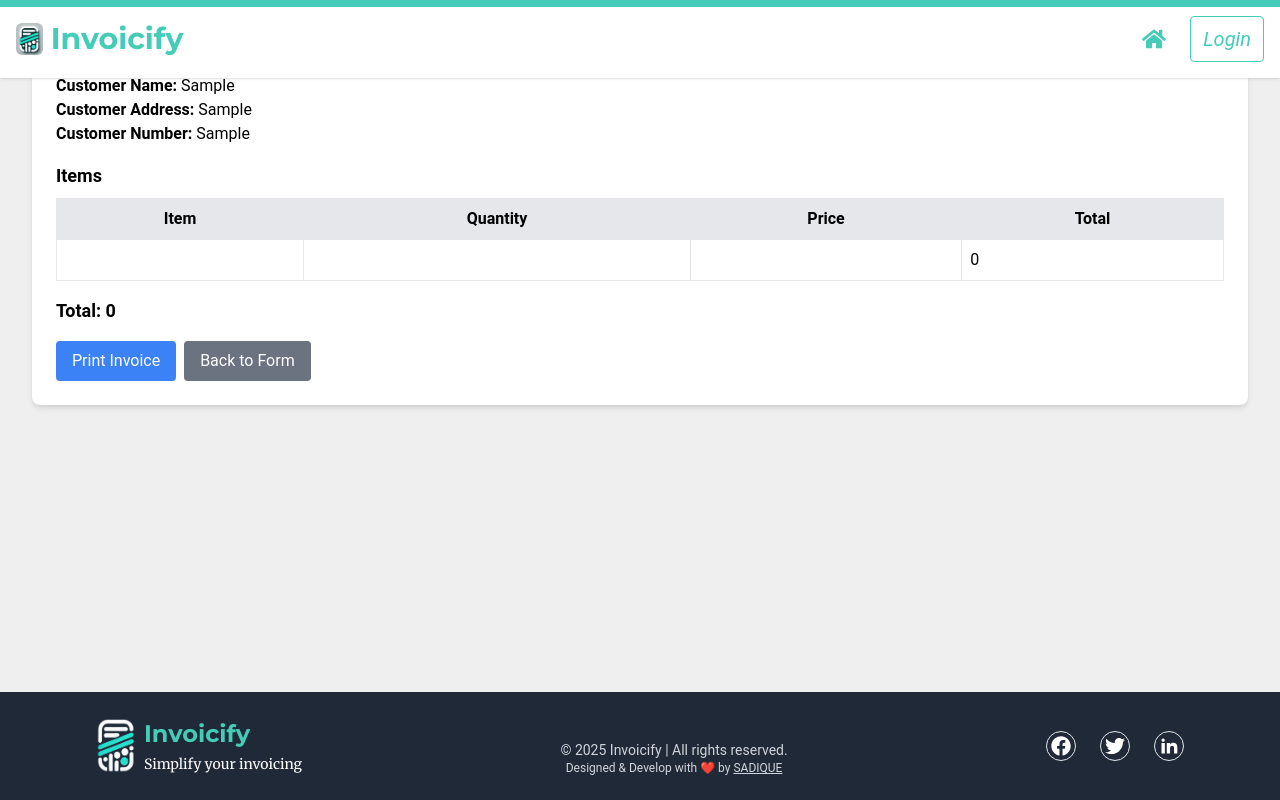
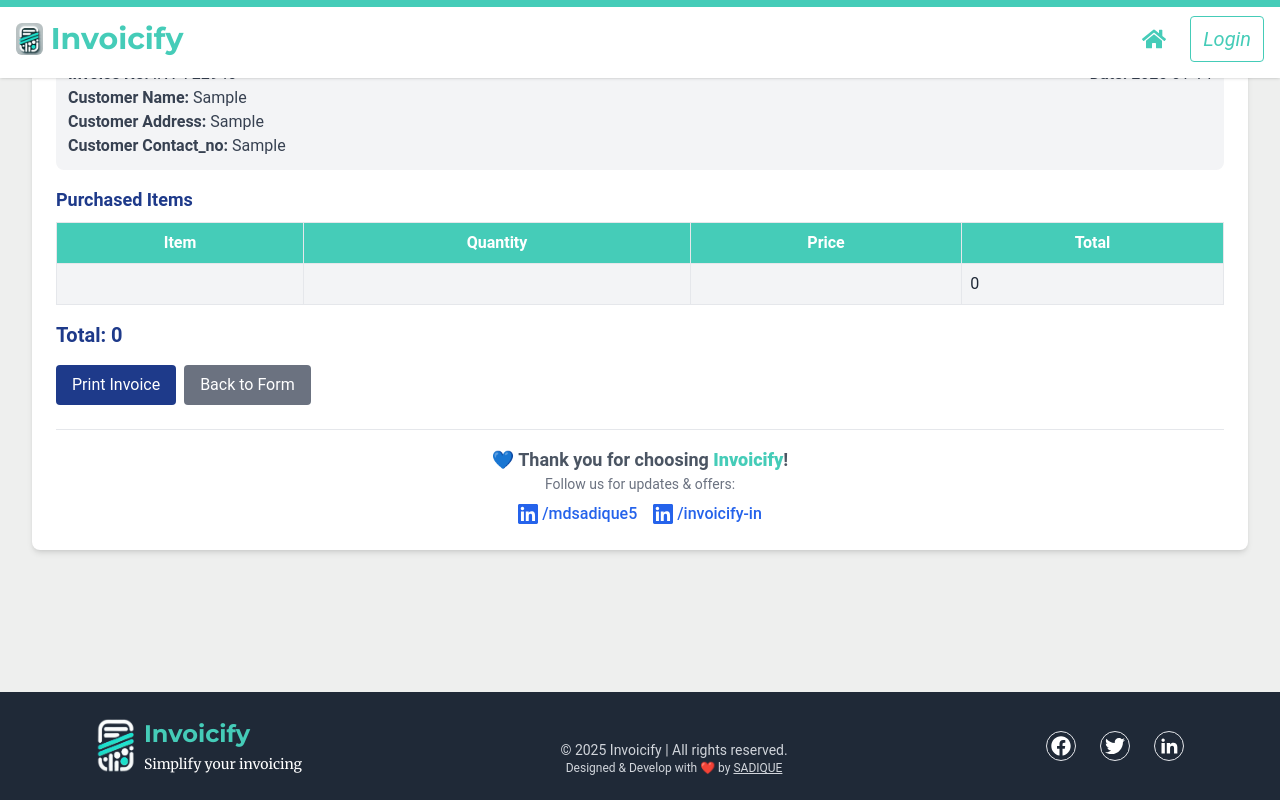
Before and after one commit to sadique-2004/Invoicify, a React (Vite) app: page /invoice1 in a window 1280 px wide. Both pictures are taken after typing "Sample", "Sample", "Sample", "Sample", "Sample", "Sample" into the empty fields and a click on the button "Generate Invoice". Shown: the part 186-986 px from the top of the page. Built offline with nearby package versions, Linux system fonts and the light colour scheme.

Commit message:
improve invoice UI

```diff
--- a/src/components/Footer.jsx
+++ b/src/components/Footer.jsx
@@ -53,7 +53,7 @@ const Footer = () => {
                 <FaTwitter />
               </a>
               <a
-                href="https://www.linkedin.com/in/mdsadique5"
+                href="https://www.linkedin.com/company/invoicify-in/"
                 target="_blank"
                 rel="noopener noreferrer"
                 className="hover:text-[#45CCB8] transition duration-300 text-xl border border-1px solid rounded-full p-1"
--- a/src/components/InvoicePage.jsx
+++ b/src/components/InvoicePage.jsx
@@ -1,6 +1,7 @@
 // Description: This component allows users to create an invoice by filling out customer details and item information. It also provides a preview of the invoice and a print option.
 
 import React, { useState } from 'react';
+import { SiLinkedin } from "react-icons/si";
 
 function InvoicePage() {
   const [shopName, setShopName] = useState('');
@@ -32,8 +33,10 @@ function InvoicePage() {
           <h1 className="text-2xl font-bold mb-6">Invoice Form</h1>
           <div className="mb-4"><strong>Invoice Number:</strong> {invoiceNumber}</div>
 
-          <div className='mb-4 border p-4 rounded-lg'>
-            <h1 className="text-xl font-bold mb-2 text-center underline underline-offset-4">Shop Details</h1>
+          <div className='flex flex-col sm:flex-row sm:w-full justify-between mb-4 gap-4'>
+
+            <div className='mb-4 border p-4 rounded-lg sm:w-1/2'>
+              <h1 className="text-xl font-bold mb-2 text-center underline underline-offset-4 text-gray-600">Store Information</h1>
               <div className="mb-4">
                 <label className="block font-medium">Name :</label>
                 <input
@@ -67,8 +70,8 @@ function InvoicePage() {
             </div>
 
 
-          <div className='mb-4 border p-4 rounded-lg'>
-            <h1 className="text-xl font-bold mb-2 text-center underline underline-offset-4">Customer Details</h1>
+            <div className='mb-4 border p-4 rounded-lg sm:w-1/2'>
+              <h1 className="text-xl font-bold mb-2 text-center underline underline-offset-4 text-gray-600">Customer Information</h1>
               <div className="mb-4">
                 <label className="block font-medium">Name :</label>
                 <input
@@ -102,6 +105,7 @@ function InvoicePage() {
               </div>
             </div>
 
+          </div>
 
           <div className="mb-4">
             <label className="block font-medium">Date</label>
@@ -112,8 +116,10 @@ function InvoicePage() {
               className="w-full px-4 py-2 rounded-lg ring-1 ring-[#45ccb8] focus:ring-[#45ccb8] focus:outline-none focus:bg-gray-100"
             />
           </div>
+
+          <div className='mb-4 border p-4 rounded-lg '>
             <div className="mb-6">
-            <h3 className="text-lg font-bold mb-4">Items</h3>
+              <h3 className="text-lg text-center font-bold mb-4 underline underline-offset-4 text-gray-600">Purchased Items</h3>
               {items.map((item, index) => (
 
                 <div key={index} className="grid grid-cols-1 sm:grid-cols-4 gap-4 mb-4">
@@ -137,7 +143,7 @@ function InvoicePage() {
                       updatedItems[index].quantity = +e.target.value;
                       setItems(updatedItems);
                     }}
-                  className="w-full sm:w-24 px-4 py-2 border rounded-lg ring-1 ring-[#45ccb8] focus:ring-[#45ccb8] focus:outline-none focus:bg-gray-100"
+                    className="w-full sm:w-full px-4 py-2 border rounded-lg ring-1 ring-[#45ccb8] focus:ring-[#45ccb8] focus:outline-none focus:bg-gray-100"
                   />
                   <input
                     type="number"
@@ -148,7 +154,7 @@ function InvoicePage() {
                       updatedItems[index].price = +e.target.value;
                       setItems(updatedItems);
                     }}
-                  className="w-full sm:w-32 px-4 py-2 border rounded-lg ring-1 ring-[#45ccb8] focus:ring-[#45ccb8] focus:outline-none focus:bg-gray-100"
+                    className="w-full sm:w-full px-4 py-2 border rounded-lg ring-1 ring-[#45ccb8] focus:ring-[#45ccb8] focus:outline-none focus:bg-gray-100"
                   />
                   <button
                     onClick={() => removeItem(index)}
@@ -166,6 +172,8 @@ function InvoicePage() {
                 Add Item
               </button>
             </div>
+          </div>
+
           <h3 className="text-lg font-bold mb-4">Total: {calculateTotal()}</h3>
           <button
             onClick={() => setShowPreview(true)}
@@ -176,7 +184,8 @@ function InvoicePage() {
         </div>
       ) : (
         <div className="bg-white p-6 shadow-md rounded-lg" id="invoice-preview">
-          <h1 className="text-3xl font-extrabold text-center mb-3 text-gray-800 uppercase tracking-wide">
+          {/* Invoice Header */}
+          <h1 className="text-3xl font-extrabold text-center mb-3 text-[#1E3A8A] uppercase tracking-wide">
             {shopName || 'Invoice'}
           </h1>
           <p className="text-center text-gray-600 text-sm">
@@ -184,19 +193,25 @@ function InvoicePage() {
           </p>
           <hr className="my-4 border-t-2 border-gray-300" />
 
-          <span className='flex justify-between'>
-          {/* <h2 className="text-2xl font-bold mb-4">Invoice</h2> */}
-          <p className='bg-gray-300'><strong> Invoice No:</strong> {invoiceNumber}</p>
+          {/* Invoice Details */}
+          <div className='bg-gray-100 p-3 rounded-lg mb-4'>
+
+            <div className="flex justify-between text-gray-700">
+              <p><strong>Invoice No:</strong> {invoiceNumber}</p>
               <p><strong>Date:</strong> {invoiceDate}</p>
-          </span>
+            </div>
+            <span className='text-gray-700'>
               <p><strong>Customer Name:</strong> {customerName}</p>
               <p><strong>Customer Address:</strong> {customerAddress}</p>
-          <p><strong>Customer Number:</strong> {customerNumber}</p>
+              <p><strong>Customer Contact_no:</strong> {customerNumber}</p>
+            </span>
 
-          <h3 className="text-lg font-bold mt-4">Items</h3>
-          <table className="w-full border-collapse border border-gray-300 mt-2">
+          </div>
+
+          <h3 className="text-lg font-bold mt-4 text-[#1E3A8A]">Purchased Items</h3>
+          <table className="w-full border-collapse border border-gray-300 mt-2 text-gray-800">
             <thead>
-              <tr className="bg-gray-200">
+              <tr className="bg-[#45ccb8] text-white">
                 <th className="border p-2">Item</th>
                 <th className="border p-2">Quantity</th>
                 <th className="border p-2">Price</th>
@@ -205,7 +220,7 @@ function InvoicePage() {
             </thead>
             <tbody>
               {items.map((item, index) => (
-                <tr key={index} className="border">
+                <tr key={index} className={index % 2 === 0 ? 'bg-gray-100' : 'bg-white'}>
                   <td className="border p-2">{item.name}</td>
                   <td className="border p-2">{item.quantity}</td>
                   <td className="border p-2">{item.price}</td>
@@ -215,21 +230,46 @@ function InvoicePage() {
             </tbody>
           </table>
 
-          <h3 className="text-lg font-bold mt-4">Total: {calculateTotal()}</h3>
+          {/* Total Amount */}
+          <h3 className="text-xl font-bold mt-4 text-[#1E3A8A]">Total: {calculateTotal()}</h3>
+
+          {/* Action Buttons */}
+          <div className="flex space-x-2 mt-4">
             <button
               onClick={handlePrint}
-            className="mt-4 bg-blue-500 text-white px-4 py-2 rounded hover:bg-blue-600"
+              className="bg-[#1E3A8A] text-white px-4 py-2 rounded hover:bg-[#162D6A] transition"
             >
               Print Invoice
             </button>
             <button
               onClick={() => setShowPreview(false)}
-            className="mt-4 ml-2 bg-gray-500 text-white px-4 py-2 rounded hover:bg-gray-600"
+              className="bg-gray-500 text-white px-4 py-2 rounded hover:bg-gray-600 transition"
             >
               Back to Form
             </button>
           </div>
+
+          {/* Footer Section */}
+          <div className="border-t mt-6 pt-4 text-center text-gray-600">
+            <p className="font-semibold text-lg">💙 Thank you for choosing <b className="text-[#45ccb8]">Invoicify</b>!</p>
+            <p className="text-sm text-gray-500">Follow us for updates & offers:</p>
+
+            <div className="flex justify-center items-center space-x-4 mt-2">
+              <div className="flex items-center space-x-1 text-blue-600 font-medium">
+                <SiLinkedin className="text-xl" />
+                <p className="text-base">/mdsadique5</p>
+              </div>
+
+              <div className="flex items-center space-x-1 text-blue-600 font-medium">
+                <SiLinkedin className="text-xl" />
+                <p className="text-base">/invoicify-in</p>
+              </div>
+            </div>
+          </div>
+        </div>
       )}
+
+
     </div>
   );
 }
--- a/src/components/Templates.jsx
+++ b/src/components/Templates.jsx
@@ -94,8 +94,8 @@ const TemplateCard = ({ templateImage, templateTitle, onChoose }) => {
 const TemplateSelection = () => {
   const templates = [
     { id: 1, image: template1 , title: "Professional" },
-    { id: 2, image: template2 , title: "Minimalist" },
-    { id: 3, image: template3 , title: "Creative" },
+    // { id: 2, image: template2 , title: "Minimalist" },
+    // { id: 3, image: template3 , title: "Creative" },
   ];
 
   const handleTemplateSelect = (template) => {
```
Lines whose indentation alone changed are shown as unchanged.
